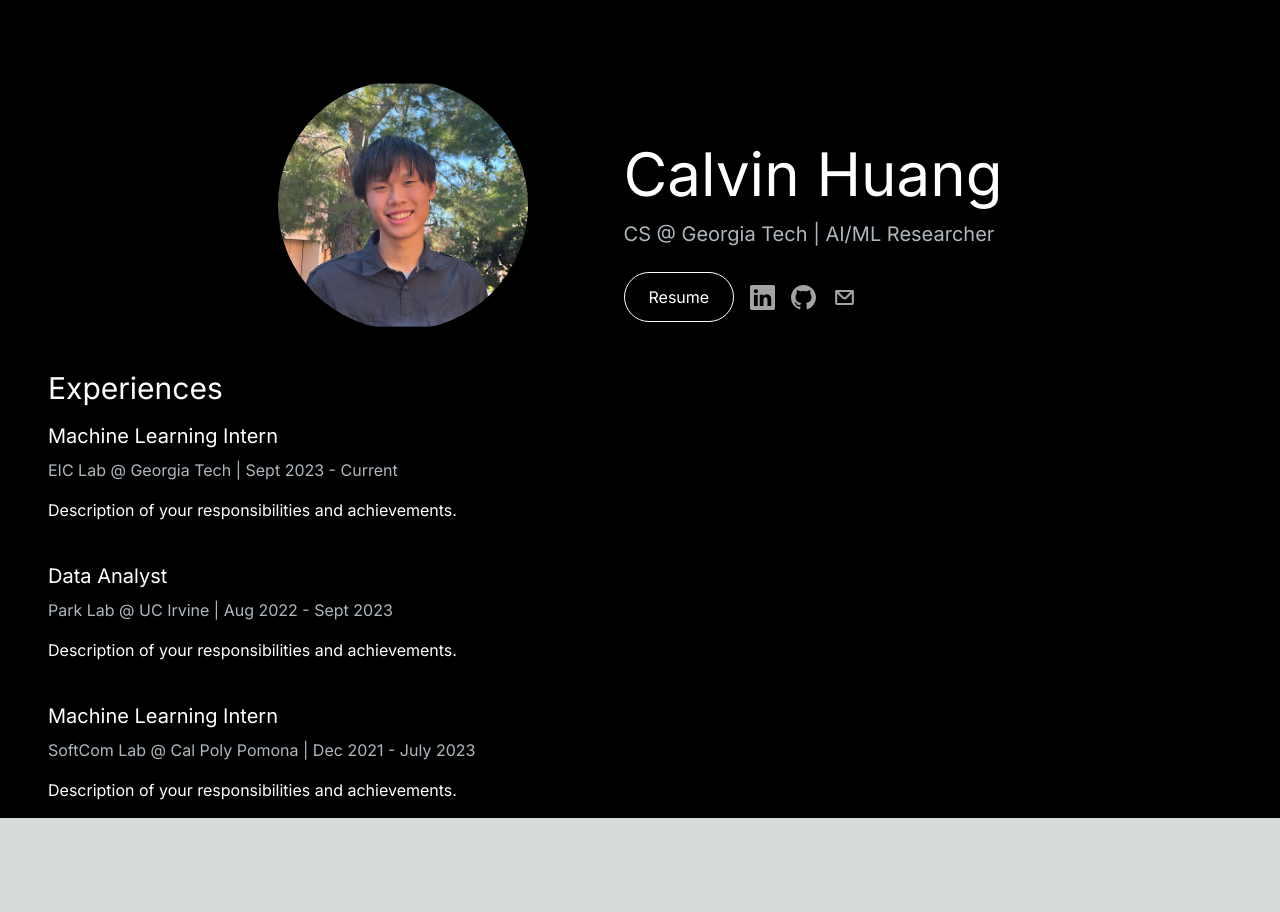
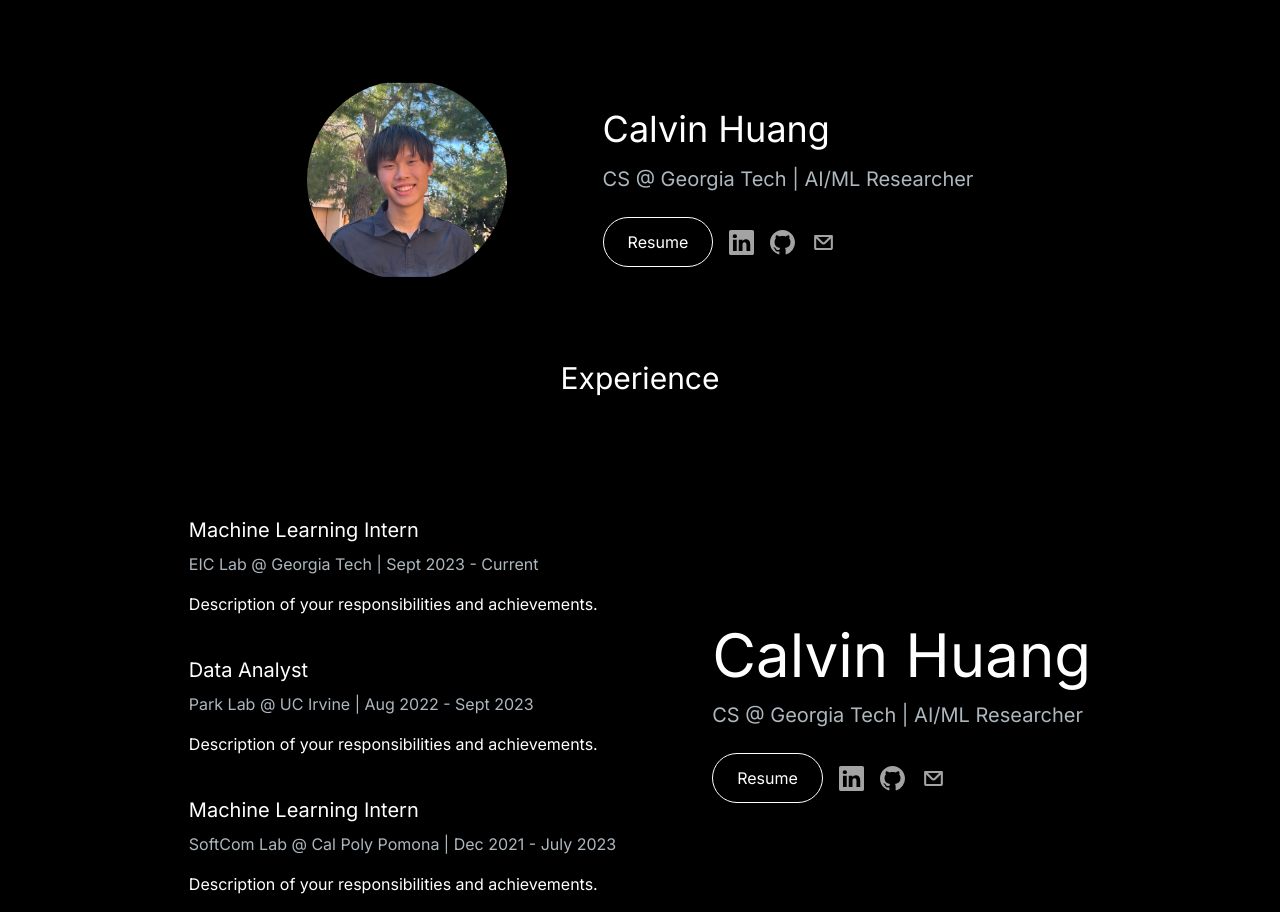
Before and after one commit to ccalvinhhuang/website, a Next.js app: page / in a window 1280 px wide. Before the commit the page ends 818 px from the top, so only its background shows below. Built offline with nearby package versions, Linux system fonts and the light colour scheme.

Commit message:
clean edits + centered header

```diff
--- a/src/app/components/HeroSection.jsx
+++ b/src/app/components/HeroSection.jsx
@@ -7,21 +7,22 @@ import { CgMail } from "react-icons/cg";
 const HeroSection = () => {
   return (
     <div>
-        <section className="flex">
+        <section className="flex mb-10">
             <div className="flex gap-24 sm:flex-row mt-10 mx-auto">
                 <div className="flex items-center col-span-6 sm:col-span-1 lg:mt-6">
-                    <div className="bg-black w-[250px] h-[250px] lg:w-[250px] lg:h-[250px] relative rounded-full overflow-hidden">
+                    <div className="bg-black w-[200px] h-[200px] lg:w-[200px] lg:h-[200px] relative rounded-full overflow-hidden">
                         <Image
-                        src="/images/hero-image.jpeg"
-                        alt="hero image"
-                        className="absolute transform -translate-x-1/2 -translate-y-1/2 top-1/2 left-1/2"
-                        width={250}
-                        height={250}
+                            src="/images/hero-image.jpeg"
+                            alt="hero image"
+                            className="absolute transform -translate-x-1/2 -translate-y-1/2 top-1/2 left-1/2"
+                            width={200}
+                            height={200}
                         />
+
                     </div>
                 </div>
-                <div className="col-span-5 sm:col-span-11 place-self-center text-center sm:text-left mt-20">
-                <h1 className="text-white mb-4 text-4xl sm:text-5xl lg:text-6xl">
+                <div className="col-span-5 sm:col-span-11 place-self-center text-center sm:text-left mt-10">
+                <h1 className="text-white mb-4 text-2xl sm:text-3xl lg:text-4xl">
                     Calvin Huang
                 </h1>
                 <p className="text-[#ADB7BE] text-base sm:text-lg lg:text-xl mb-6 ">
@@ -38,26 +39,51 @@ const HeroSection = () => {
                 </div>
             </div>
         </section>
-        <section>
-            <div className="mt-10 mx-auto">
-                <h2 className="text-white text-3xl mb-4">Experiences</h2>
-                <div className="text-white mb-10">
-                <h3 className="text-xl mb-2">Machine Learning Intern</h3>
-                <p className="text-[#ADB7BE] mb-4">EIC Lab @ Georgia Tech | Sept 2023 - Current</p>
-                <p className="text-base mb-10">Description of your responsibilities and achievements.</p>
-                </div>
-                <div className="text-white">
-                <h3 className="text-xl mb-2">Data Analyst</h3>
-                <p className="text-[#ADB7BE] mb-4">Park Lab @ UC Irvine | Aug 2022 - Sept 2023</p>
-                <p className="text-base mb-10">Description of your responsibilities and achievements.</p>
-                </div>
-                <div className="text-white">
-                <h3 className="text-xl mb-2">Machine Learning Intern</h3>
-                <p className="text-[#ADB7BE] mb-4">SoftCom Lab @ Cal Poly Pomona | Dec 2021 - July 2023</p>
-                <p className="text-base">Description of your responsibilities and achievements.</p>
+        <section className="flex justify-center">
+            <div className="mt-10 mx-auto text-center">
+                <h2 className="text-white text-3xl mb-4">Experience</h2>
+            </div>
+        </section>
+        <section className="flex">
+            <div className="flex gap-24 sm:flex-row mt-10 mx-auto">
+                <div className="flex items-center col-span-6 sm:col-span-1 lg:mt-6">
+                    <div className="mt-10 mx-auto">
+                        <div className="text-white mb-10">
+                            <h3 className="text-xl mb-2">Machine Learning Intern</h3>
+                            <p className="text-[#ADB7BE] mb-4">EIC Lab @ Georgia Tech | Sept 2023 - Current</p>
+                            <p className="text-base mb-10">Description of your responsibilities and achievements.</p>
+                        </div>
+                        <div className="text-white">
+                            <h3 className="text-xl mb-2">Data Analyst</h3>
+                            <p className="text-[#ADB7BE] mb-4">Park Lab @ UC Irvine | Aug 2022 - Sept 2023</p>
+                            <p className="text-base mb-10">Description of your responsibilities and achievements.</p>
+                        </div>
+                        <div className="text-white">
+                            <h3 className="text-xl mb-2">Machine Learning Intern</h3>
+                            <p className="text-[#ADB7BE] mb-4">SoftCom Lab @ Cal Poly Pomona | Dec 2021 - July 2023</p>
+                            <p className="text-base">Description of your responsibilities and achievements.</p>
+                            </div>
+                        </div>
+                    </div>
+                <div className="col-span-5 sm:col-span-11 place-self-center text-center sm:text-left mt-20">
+                    <h1 className="text-white mb-4 text-4xl sm:text-5xl lg:text-6xl">
+                        Calvin Huang
+                    </h1>
+                    <p className="text-[#ADB7BE] text-base sm:text-lg lg:text-xl mb-6 ">
+                        CS @ Georgia Tech | AI/ML Researcher
+                    </p>
+                    <div className="flex items-center sm:justify-start space-x-4">
+                        <button className="px-6 py-3 rounded-full bg-transparent hover:bg-slate-800 text-white border border-white">
+                        Resume
+                        </button>
+                        <BsLinkedin color="#a3a3a3" size={25} />
+                        <BsGithub color="#a3a3a3" size={25} />
+                        <CgMail color="#a3a3a3" size={25} />
+                    </div>
                 </div>
             </div>
         </section>
+
     </div>
   );
 };
```
